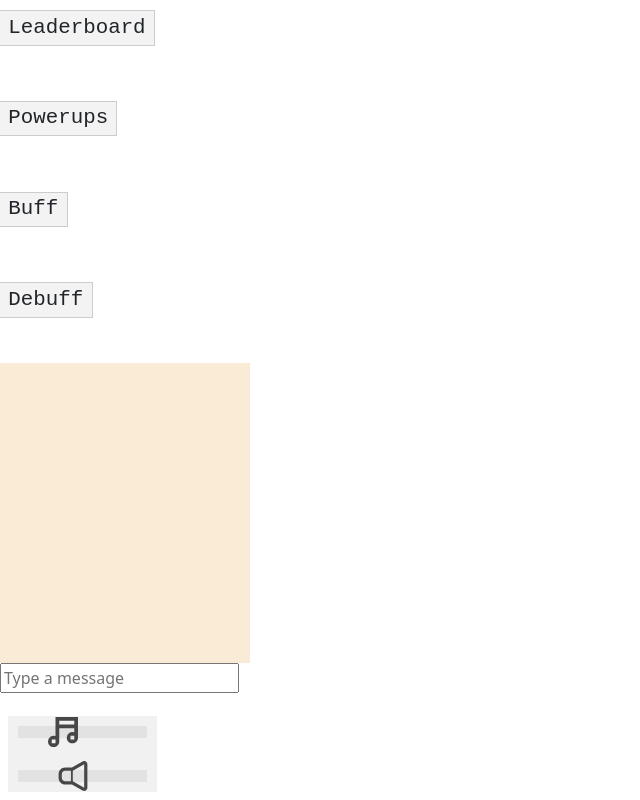
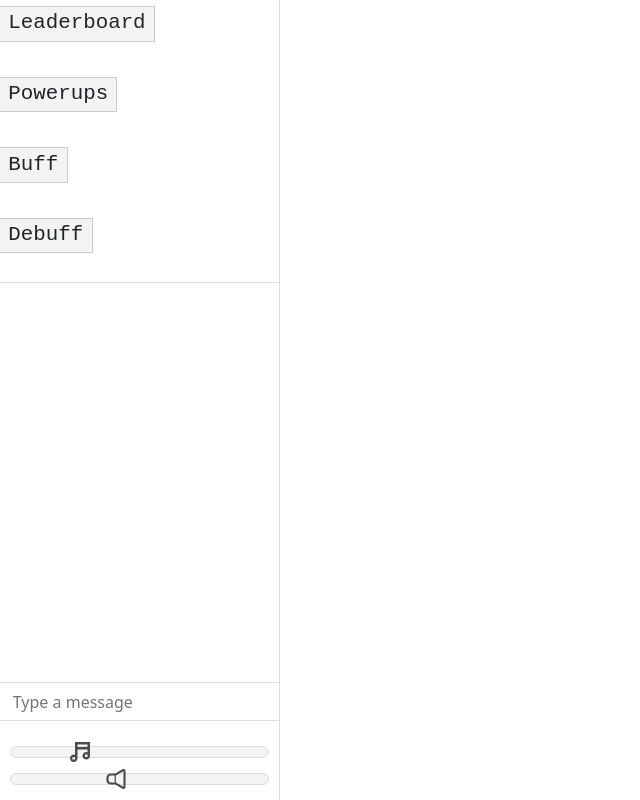
Before and after one commit to jonaslanzlinger/HSG-PACL-MultiplayerSnake, a plain HTML site: page frontend/index.html in a window 1280 px wide. Both pictures are taken after a click on the button "Play". Shown: the whole page, without its empty margins (0-640 px from the left). Drawn offline with nearby package versions, Linux system fonts and the light colour scheme; no server answers.

Commit message:
feat: a little bit of css to make the world a better place

```diff
--- a/backend/app/Chat.js
+++ b/backend/app/Chat.js
@@ -5,9 +5,10 @@ class Chat {
 
    constructor() { }
 
-   addMessage(message, nickname) {
+   addMessage(message, playerNumber, nickname) {
       this.#messages.push({
          message: message,
+         playerNumber: playerNumber,
          nickname: nickname
       });
       if (this.#messages.length > this.#logLength) {
--- a/backend/server.js
+++ b/backend/server.js
@@ -70,7 +70,7 @@ io.on(SocketConfig.EVENTS.CONNECTION, (socket) => {
 
   // Listen for chat messages
   socket.on(SocketConfig.EVENTS.CHAT, (message) => {
-    chat.addMessage(message, player.nickname);
+    chat.addMessage(message, player.playerNumber, player.nickname);
     socket.emit(SocketConfig.EVENTS.CHAT_TO_FRONTENT, chat.getMessages());
   });
 });
--- a/frontend/index.html
+++ b/frontend/index.html
@@ -76,11 +76,6 @@
 
    <section id="game" style="display: none">
 
-      <div id="audio-controls">
-         <input type="range" id="slider-music" min="0" max="100" value="30" step="5" />
-         <input type="range" id="slider-fx" min="0" max="100" value="40" step="5" />
-      </div>
-
       <div class="stats-container" id="stats">
          <div class="leaderboard-container" id="leaderboard">
             <h2>Leaderboard</h2>
@@ -103,8 +98,13 @@
          </div>
 
          <div class="chat-container">
-            <div id="chat-messages"></div>
+            <ol id="chat-messages"></ol>
             <input type="text" id="chat-input" placeholder="Type a message" />
+         </div>
+
+         <div id="audio-controls">
+            <input type="range" id="slider-music" min="0" max="100" value="25" step="5" />
+            <input type="range" id="slider-fx" min="0" max="100" value="40" step="5" />
          </div>
       </div>
 
--- a/frontend/index.js
+++ b/frontend/index.js
@@ -67,6 +67,8 @@ function startGame() {
     cameraWidth = Math.floor((window.innerWidth - SIDEBAR_WIDTH) / tileSize);
     cameraHeight = MAX_TILES;
   }
+
+  document.getElementById("game").style.gridTemplateColumns = `1fr ${cameraWidth * tileSize}px`
 
   document.getElementById("login").style.display = "none";
   document.getElementById("final-score").style.display = "block";
@@ -378,10 +380,26 @@ function initSocket(nickname) {
     while (chat.firstChild) {
       chat.removeChild(chat.firstChild);
     }
+
     // add new messages
     message.forEach((message) => {
       const messageElement = document.createElement("li");
-      messageElement.textContent = message.nickname + ": " + message.message;
+      const name = document.createElement("span");
+      name.classList.add("name")
+      name.innerText = message.nickname + ": ";
+
+      const messageText = document.createElement("span");
+      messageText.classList.add("message")
+      messageText.innerText = message.message;
+
+      messageElement.appendChild(name);
+      messageElement.appendChild(messageText);
+
+      const colors = snakeColors[(message.playerNumber - 1) % snakeColors.length];
+
+      // name.style.color = colors[0]
+      messageElement.style.color = colors[0]
+
       chat.appendChild(messageElement);
       chat.scrollTop = chat.scrollHeight;
     });
--- a/frontend/style.css
+++ b/frontend/style.css
@@ -1,29 +1,27 @@
 #audio-controls {
-  position: absolute;
-  bottom: 8px;
-  left: 8px;
   display: flex;
   flex-direction: column;
-  background-color: #f1f1f1;
-  padding: 10px;
-  gap: 2rem;
+  padding: 5px 10px 15px 10px ;
+  gap: 15px;
 }
 
 input[type=range] {
   -webkit-appearance: none;
   width: 100%;
   height: 12px;
-  background: #ddd;
+  background: #f0f0f0;
   outline: none;
   opacity: 0.7;
   transition: opacity .2s;
+  border: 1px solid #ccc;
+  border-radius: 7px;
 }
 
 #slider-music::-webkit-slider-thumb {
   -webkit-appearance: none;
   appearance: none;
-  width: 30px;
-  height: 30px;
+  width: 20px;
+  height: 20px;
   background: url('./assets/audio-icon.svg') no-repeat center center;
   background-size: cover;
   cursor: pointer;
@@ -32,8 +30,8 @@ input[type=range] {
 #slider-fx::-webkit-slider-thumb {
   -webkit-appearance: none;
   appearance: none;
-  width: 30px;
-  height: 30px;
+  width: 20px;
+  height: 20px;
   background: url('./assets/audiofx-icon.svg') no-repeat center center;
   background-size: cover;
   cursor: pointer;
@@ -47,14 +45,17 @@ input[type=range] {
   width: 100vw;
   height: 100vh;
   display: grid;
-  grid-template-columns: 250px 1fr;
   grid-template-rows: 1fr;
+  background-color: #ddd;
+  gap: 1px;
 }
 
 .stats-container {
   display: flex;
   flex-direction: column;
-  gap: 30px;
+  gap: 20px;
+  max-height: 100vh;
+  background-color: #fff;
 }
 
 .stats-container div h2 {
@@ -63,7 +64,7 @@ input[type=range] {
   padding: 0.2em 0.4em;
   border: 1px solid #ccc;
   border-left: none;
-  margin-top: 0.5em;
+  margin: 0.3em 0 0.1em 0;
   background: #f3f3f3;
   display: inline-block;
 }
@@ -77,6 +78,7 @@ input[type=range] {
 
 .stats-container ol#leaderboard-list {
   padding-left: 0;
+  padding-right: 0.5em;
 }
 
 .stats-container li.player {
@@ -118,14 +120,32 @@ input[type=range] {
 }
 
 .chat-container {
-  height: 300px;
-  width: auto;
-  background-color: antiquewhite;
+  flex-grow: 1;
+  border-top: 1px solid #ddd;
+  border-bottom: 1px solid #ddd;
+  display: flex;
+  flex-direction: column;
+  min-height: 0;
 }
 
 #chat-messages {
-  height: 100%;
-  overflow-y: auto;
+  flex-grow: 1;
+  overflow-y: scroll;
+  margin: 0;
+  padding: 0.4em;
+  font-size: 0.9em;
+}
+
+.chat-container li span.name {
+  font-weight: bold;
+}
+
+.chat-container input {
+  border: none;
+  border-top: 1px solid #ddd;
+  box-sizing: border-box;
+  padding: 0.4em 0.8em;
+  outline: none;
 }
 
 ol#buff-list,
@@ -139,6 +159,7 @@ ol#debuff-list {
   justify-content: end;
   align-items: start;
   height: 100%;
+  background-color: #fff;
 }
 
 .grid-container {
```
